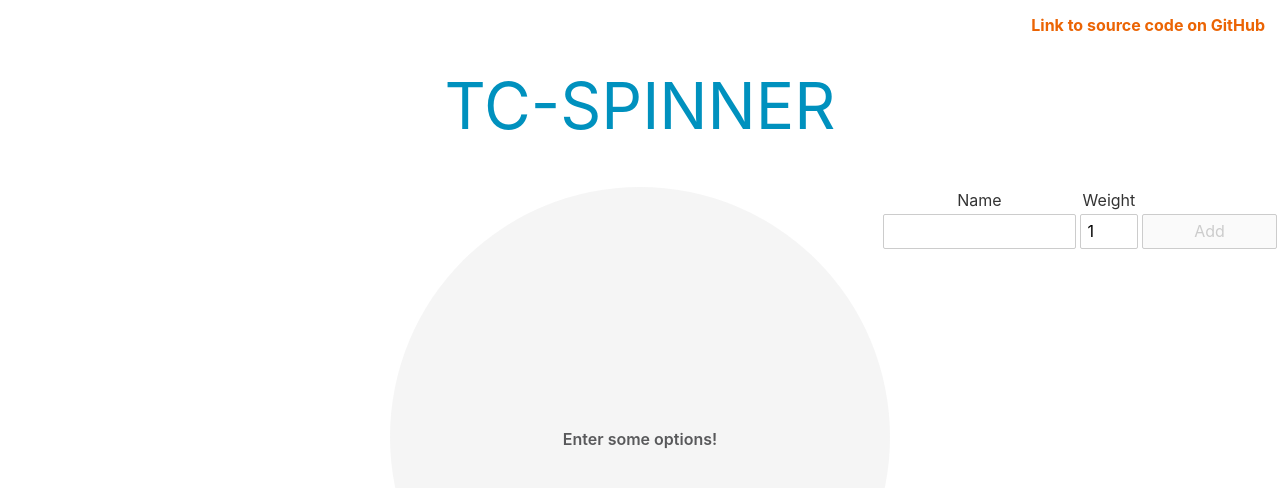
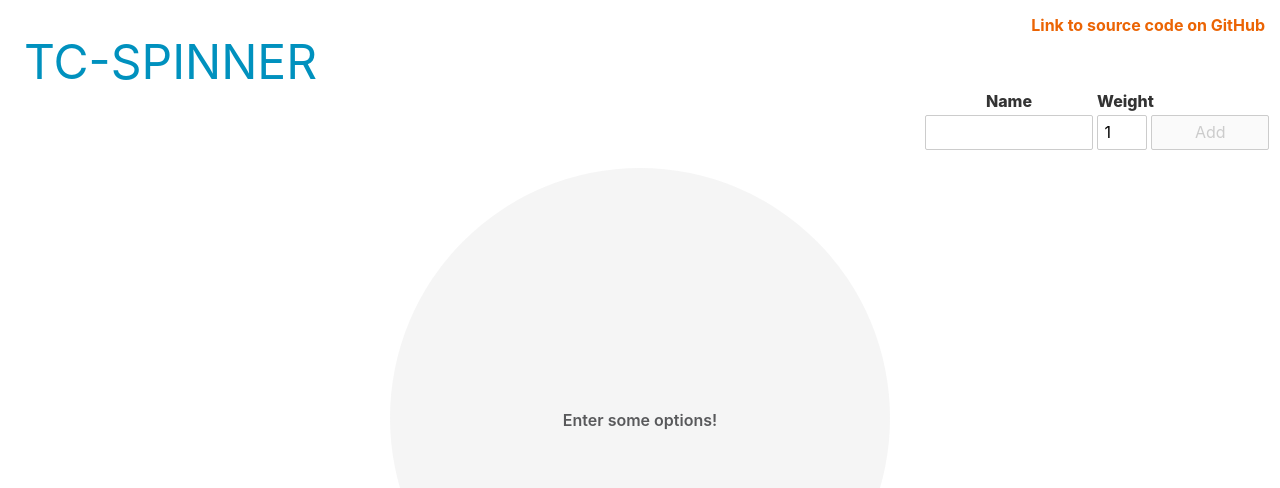
Before and after one commit to jezza1245/svelte-weighted-spinner, a Svelte app: page / in a window 1280 px wide. Shown: the top 488 px of the page. Built offline with nearby package versions, Linux system fonts and the light colour scheme.

Commit message:
CSS improvements

```diff
--- a/public/index.html
+++ b/public/index.html
@@ -4,7 +4,7 @@
 	<meta charset='utf-8'>
 	<meta name='viewport' content='width=device-width,initial-scale=1'>
 
-	<title>Svelte app</title>
+	<title>Weighted Spinner</title>
 
 	<link rel='icon' type='image/png' href='/favicon.png'>
 	<link rel='stylesheet' href='/global.css'>
@@ -13,6 +13,6 @@
 	<script defer src='/build/bundle.js'></script>
 </head>
 
-<body>
+<body style="overflow: hidden;">
 </body>
 </html>
--- a/src/App.svelte
+++ b/src/App.svelte
@@ -124,6 +124,8 @@
 			useWorker: true
 		});
 	})
+
+	$: if(winner) document.title = winner.name + " wins!"
 </script>
 
 <canvas id="confetti-canvas"></canvas>
@@ -131,6 +133,8 @@
 <form id="addOptionForm" on:submit|preventDefault={onNewOption} />
 <main>
 	<h1>TC-Spinner</h1>
+	<div class="col">
+
 		<table>
 			<thead>
 				<tr>
@@ -142,7 +146,7 @@
 			<tbody>
 				{#each options as option}
 					<tr>
-					<td>{option.name}</td>
+						<td title={option.name}>{option.name}</td>
 						<td>{option.weight}</td>
 						<td><div style={`height: 20px; width:${option.percentage}px; background-color: ${option.colour}`}></div></td>
 					</tr>
@@ -150,7 +154,7 @@
 
 				<tr>
 					<td>
-					<input form="addOptionForm" type="text" bind:value={name}/>
+						<input form="addOptionForm" type="text" bind:value={name} maxlength="25"/>
 					</td>
 					<td>
 						<input form="addOptionForm" type="number" bind:value={weight} min=1 max = 10/>
@@ -163,22 +167,23 @@
 
 				<!-- Reset button to clear state -->
 				{#if options.length}
-				<tr><td><button on:click={doReset}>Reset</button></td></tr>
+					<tr><td colspan="3"><button on:click={doReset} style="float: right;">Reset</button></td></tr>
 				{/if}
 			</tbody>
 		</table>
+	</div>
 
 
 	<!-- Display winner as text-->
+	<h2>
 		{#if winner}
-	<h2>
 		Winner:
 		<span style={`color:${winner?.colour||"black"}`} class="winner-text">
 			{winner.name}
 		</span>
 		!!!
+		{/if}
 	</h2>
-	{/if}
 
 	<Pie on:winner={onWinner} {size} {options} />
 </main>
@@ -199,28 +204,34 @@
 		width:100vw;
 		top:0;
 		left:0;
-		z-index:999;
+		z-index:4;
 		pointer-events:none;
 	}
 
 	main {
 		text-align: center;
-		padding: 1em;
+		padding: 5em 1em;
 		max-width: 240px;
 		margin: 0 auto;
 	}
 
 	table {
 		position: absolute;
-		width: 400px;
-		right: 0;
+		width: 350px;
+		right: 0.5em;
 	}
 
 	h1 {
+		position: absolute;
+		top: 0;
 		color: var(--blue);
 		text-transform: uppercase;
-		font-size: 4em;
+		font-size: 3rem;
 		font-weight: 400;
+	}
+	h2 {
+		height: 40px;
+		margin: 0;
 	}
 
 	a {
@@ -232,9 +243,15 @@
 	}
 
 	table {
+		z-index: 3;
 		table-layout: fixed;
 	}
+	thead{
+		font-weight: 800;
+	}
 	td:nth-child(1) {
+		overflow: hidden;
+		text-overflow: ellipsis;
 		width: 50%;
 	}
 	td:nth-child(2) {
@@ -255,16 +272,6 @@
 		display: flex;
 		flex-direction: column;
 	}
-	.row {
-		display: flex;
-		flex-direction: row;
-	}
-	.left {
-		width: 400px;
-	}
-	.right {
-
-	}
 
 	@media (min-width: 640px) {
 		main {
--- a/src/Pie.svelte
+++ b/src/Pie.svelte
@@ -48,9 +48,12 @@
 </script>
 
 <div class="center">
-    {#if options.length}
-        <div class="chevron">˯</div>
-    {/if}
+
+    <div class="chevron">
+        {#if options.length}
+            ˯
+        {/if}
+    </div>
 
     <svg
         on:transitionend={afterWheelSpin}
@@ -74,7 +77,7 @@
             cy={radius}
             fill="#DDD"
             fill-opacity="0.3"
-            z='999'
+            z='2'
             class="clickable"
             on:click={doSpin}
             on:keydown={doSpin}
@@ -90,7 +93,7 @@
             cy={radius}
             fill="#DDD"
             fill-opacity="0.3"
-            z='999'
+            z='2'
             />
         {/if}
     </svg>
@@ -111,6 +114,9 @@
     }
     .chevron {
         font-size: xx-large;
+        font-weight: bold;
+        height: 40px;
+        z-index: 3;
     }
     text {
         font-weight: 600;
```
Lines whose indentation alone changed are shown as unchanged.
